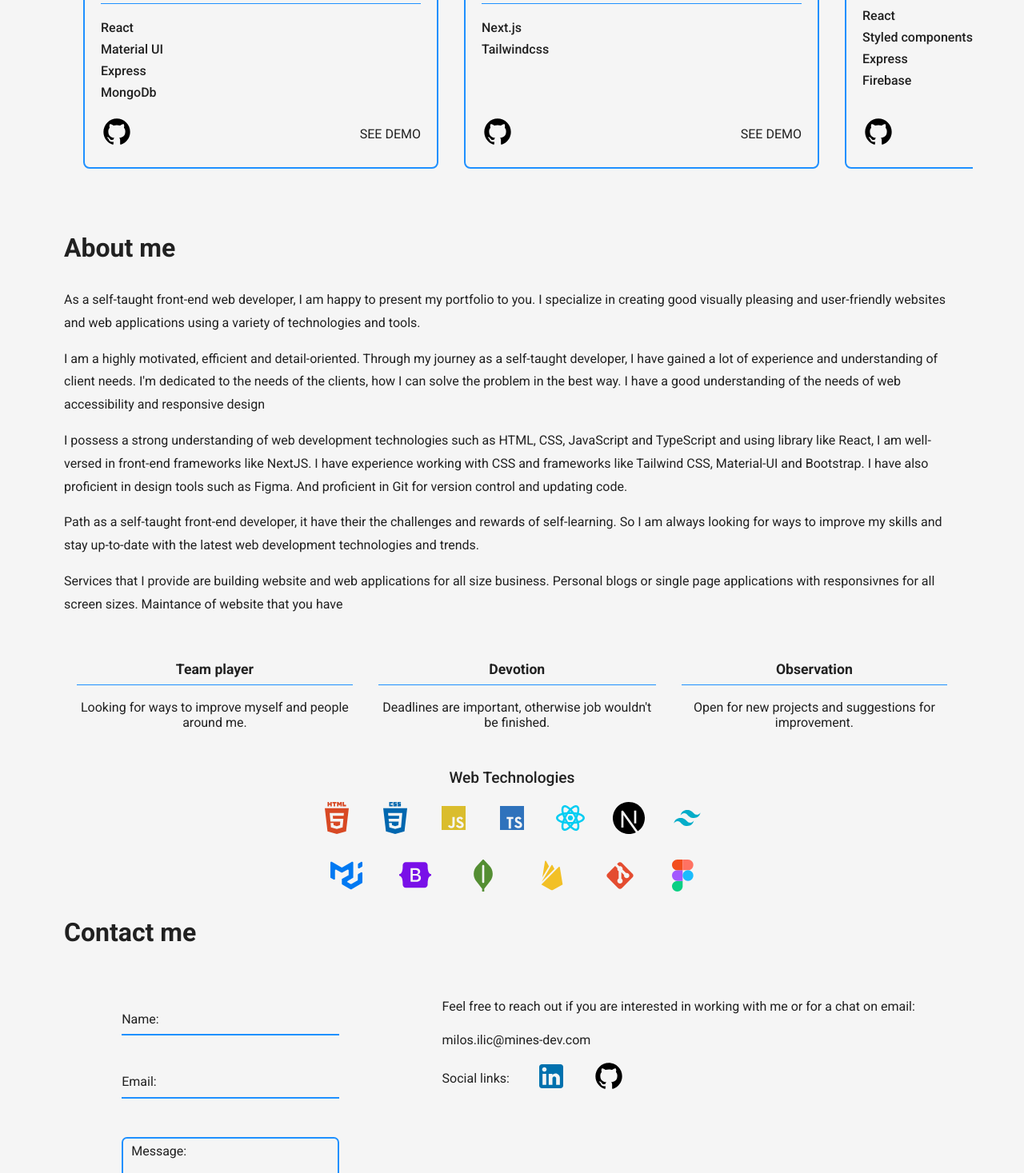
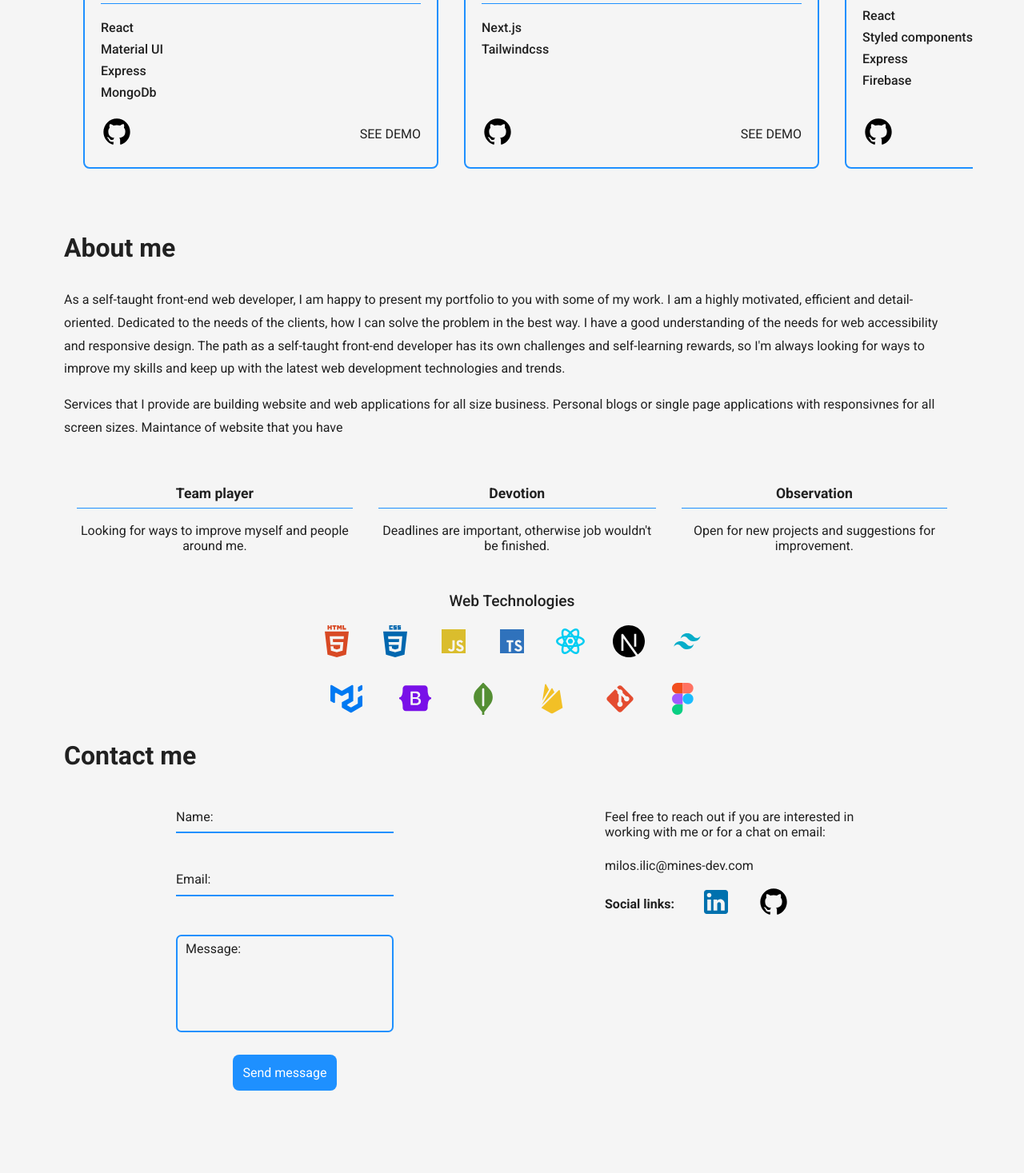
Before and after one commit to MilosIl/mines23, a React (Vite) app: page / in a window 1280 px wide. Shown: the part 1330-2797 px from the top of the page at 80% size. Built offline with nearby package versions, Linux system fonts and the light colour scheme; the HTML template or start-up script is replaced by a standard one.

Commit message:
navbar updated with logo

```diff
--- a/src/Components/About/About.tsx
+++ b/src/Components/About/About.tsx
@@ -1,19 +1,19 @@
-import './about.css';
-import Card from '../Card/Card';
+import "./about.css";
+import Card from "../Card/Card";
 
-import html from '../../assets/mdi_html.svg';
-import css from '../../assets/mdi_css.svg';
-import javascript from '../../assets/mdi_javascript.svg';
-import typescript from '../../assets/mdi_typescript.svg';
-import react from '../../assets/mdi_react.svg';
-import next from '../../assets/mdi_nextjs.svg';
-import tailwind from '../../assets/mdi_tailwind.svg';
-import mui from '../../assets/mdi_mui.svg';
-import bootstrap from '../../assets/mdi_bootstrap.svg';
-import mongodb from '../../assets/mdi_mongodb.svg';
-import firebase from '../../assets/mdi_firebase.svg';
-import git from '../../assets/mdi_git.svg';
-import figma from '../../assets/mdi_figma.svg';
+import html from "../../assets/mdi_html.svg";
+import css from "../../assets/mdi_css.svg";
+import javascript from "../../assets/mdi_javascript.svg";
+import typescript from "../../assets/mdi_typescript.svg";
+import react from "../../assets/mdi_react.svg";
+import next from "../../assets/mdi_nextjs.svg";
+import tailwind from "../../assets/mdi_tailwind.svg";
+import mui from "../../assets/mdi_mui.svg";
+import bootstrap from "../../assets/mdi_bootstrap.svg";
+import mongodb from "../../assets/mdi_mongodb.svg";
+import firebase from "../../assets/mdi_firebase.svg";
+import git from "../../assets/mdi_git.svg";
+import figma from "../../assets/mdi_figma.svg";
 
 const iconsGroup = [
   html,
@@ -38,30 +38,14 @@ const About: React.FC = () => {
       <div className="about-text">
         <p>
           As a self-taught front-end web developer, I am happy to present my
-          portfolio to you. I specialize in creating good visually pleasing and
-          user-friendly websites and web applications using a variety of
-          technologies and tools.
-        </p>
-        <p>
-          I am a highly motivated, efficient and detail-oriented. Through my
-          journey as a self-taught developer, I have gained a lot of experience
-          and understanding of client needs. I'm dedicated to the needs of the
-          clients, how I can solve the problem in the best way. I have a good
-          understanding of the needs of web accessibility and responsive design
-        </p>
-        <p>
-          I possess a strong understanding of web development technologies such
-          as HTML, CSS, JavaScript and TypeScript and using library like React,
-          I am well-versed in front-end frameworks like NextJS. I have
-          experience working with CSS and frameworks like Tailwind CSS,
-          Material-UI and Bootstrap. I have also proficient in design tools such
-          as Figma. And proficient in Git for version control and updating code.
-        </p>
-        <p>
-          Path as a self-taught front-end developer, it have their the
-          challenges and rewards of self-learning. So I am always looking for
-          ways to improve my skills and stay up-to-date with the latest web
-          development technologies and trends.
+          portfolio to you with some of my work. I am a highly motivated,
+          efficient and detail-oriented. Dedicated to the needs of the clients,
+          how I can solve the problem in the best way. I have a good
+          understanding of the needs for web accessibility and responsive
+          design. The path as a self-taught front-end developer has its own
+          challenges and self-learning rewards, so I'm always looking for ways
+          to improve my skills and keep up with the latest web development
+          technologies and trends.
         </p>
         <p>
           Services that I provide are building website and web applications for
--- a/src/Components/Contact/Contact.tsx
+++ b/src/Components/Contact/Contact.tsx
@@ -1,102 +1,19 @@
-import React, { FormEventHandler, useState } from "react";
 import './contact.css'
-import { z } from "zod";
 import linkedin from "../../assets/mdi_linkedin.svg";
 import github from "../../assets/mdi_github.svg";
-
-const formValidation = z.object({
-  name: z.string().min(1,{message:"Name is required"}),
-  email: z.string().min(1,{message:"Email is required"}).email({message:"Must be a valid email"}),
-  message: z.string().min(1,{message:"Message is required"}),
-});
-
-type FormDataProps = z.infer<typeof formValidation>
+import Form from '../Form/Form';
 
 const Contact: React.FC = () => {
-  const [formData, setFormData] = useState<FormDataProps>({
-    name: "",
-    email: "",
-    message: "",
-  });
-
   const handleCopy = (e: React.MouseEvent<HTMLElement>) => {
     navigator.clipboard.writeText("milos.ilic@mines-dev.com");
+  };
 
-  };
-  const handleChange = (
-    event: React.ChangeEvent<HTMLInputElement | HTMLTextAreaElement>
-  ) => {
-    const { name, value } = event.target;
-    setFormData({ ...formData, [name]: value });
-  };
-  const handleSubmit: FormEventHandler<HTMLFormElement> = async (event) => {
-    event.preventDefault();
-    try {
-      fetch("/send-email", {
-        method: "post",
-        headers: { "Content-Type": "application/json" },
-        body: JSON.stringify(formData),
-      });
-      alert("Email sent successfully");
-      setFormData({
-        name:"", email:"", message:""
-      })
-    } catch (err) {
-      alert(err);
-    }
-  };
   return (
-
     <section id="contact">
       <h2>Contact me</h2>
       <div className="contact-container">
-        <form className="form" onSubmit={handleSubmit} autoComplete="off" aria-label={'Contact form'}>
-          <div className="input-holder">
-            <input
-              id="name"
-              aria-label="Your name"
-              value={formData.name}
-              onChange={handleChange}
-              type="text"
-              name="name"
-              className="input"
-              required
-            />
-            <label htmlFor="name">Name:</label>
-          </div>
-          <div className="input-holder">
-            <input
-              id="email"
-              aria-label='Your email'
-              type="email"
-              name="email"
-              className="input"
-              value={formData.email}
-              onChange={handleChange}
-              required
-            />
-            <label className="label" htmlFor="email">
-              Email:
-            </label>
-          </div>
-          <div className="input-holder">
-            <textarea
-              id="message"
-              aria-label='Your message'
-              name="message"
-              value={formData.message}
-              onChange={handleChange}
-              required
-              rows={7}
-              className="textarea"
-            />
-            <label htmlFor="message">Message:</label>
-          </div>
-          <button aria-label='Send a message' className="btn btn-send" type="submit">
-            Send message
-          </button>
-        </form>
-        <div>
+        <Form/>
+        <div className="contact-info">
           <p>
             Feel free to reach out if you are interested in working with me or
             for a chat on email:
@@ -105,7 +22,7 @@ const Contact: React.FC = () => {
             milos.ilic@mines-dev.com
           </span>
           <div className="contact-icon">
-          <p>Social links:</p>
+          <h4>Social links:</h4>
             <a href="https://www.linkedin.com/in/milos-ilic-dev">
               <img src={linkedin} alt={linkedin} />
             </a>
--- a/src/Components/Contact/contact.css
+++ b/src/Components/Contact/contact.css
@@ -1,58 +1,14 @@
+#contact{
+  height:90vh;
+  margin-top:2em;
+}
 .contact-container {
   display: flex;
   justify-content: space-around;
-  padding-block:2em;
 }
-.input {
-  padding: 0.5em;
-  border: none;
-  border-bottom: 2px solid var(--primary-blue);
-  background-color: transparent;
-  outline: none;
-  color: var(--text-color);
-  width: 100%;
-}
-.input-holder {
-  width: 17em;
-  position: relative;
-}
-.input-holder label {
-  position: absolute;
-  top: 0;
-  left: 0;
-  transition: all 0.3s ease-in-out;
-}
-.input-holder textarea:focus + label,
-.input-holder textarea:valid + label,
-.input-holder input:focus + label,
-.input-holder input:valid + label {
-  top: -1em;
-}
-.input-holder textarea + label {
-  padding-top: 0.5em;
-  padding-left: 0.75em;
-}
-.input-holder textarea:focus + label,
-.input-holder textarea:valid + label {
-  top: -2em;
-  left: -0.7em;
-}
-.form {
-  display: flex;
-  flex-direction: column;
-  align-items: center;
-  gap: 3em;
-  padding: 1em;
-}
-.textarea {
-  padding: 0.5em;
-  width: 100%;
-  resize: none;
-  background: transparent;
-  outline: none;
-  border: 2px solid var(--primary-blue);
-  color: var(--text-color);
-  border-radius: var(--border-radius);
+.contact-info{
+  max-width:clamp(10em,20em,30em);
+  margin-top:1em;
 }
 .contact-email {
   display: inline-block;
@@ -69,7 +25,6 @@
 .contact-email::before {
   content: "";
 }
-
 .contact-email:hover::before {
   content: "Click to copy";
   position: absolute;
@@ -91,8 +46,13 @@
 }
 
 @media (max-width:786px){
+  #contact{
+    margin-top:4em;
+  }
   .contact-container {
     padding-block:0.5em;
     flex-direction: column;
+    justify-content:flex-start;
+    height:80vh;
   }
 }
--- /dev/null
+++ b/src/Components/Form/Form.tsx
@@ -0,0 +1,90 @@
+import { FormEventHandler, useState } from 'react'
+import { z } from "zod";
+import './form.css'
+const Form = () => {
+  const formValidation = z.object({
+    name: z.string().min(1,{message:"Name is required"}),
+    email: z.string().min(1,{message:"Email is required"}).email({message:"Must be a valid email"}),
+    message: z.string().min(1,{message:"Message is required"}),
+  });
+
+  type FormDataProps = z.infer<typeof formValidation>
+
+  const [formData, setFormData] = useState<FormDataProps>({
+    name: "",
+    email: "",
+    message: "",
+  });
+  const handleChange = (
+    event: React.ChangeEvent<HTMLInputElement | HTMLTextAreaElement>
+  ) => {
+    const { name, value } = event.target;
+    setFormData({ ...formData, [name]: value });
+  };
+  const handleSubmit: FormEventHandler<HTMLFormElement> = async (event) => {
+    event.preventDefault();
+    try {
+      fetch("/send-email", {
+        method: "post",
+        headers: { "Content-Type": "application/json" },
+        body: JSON.stringify(formData),
+      });
+      alert("Email sent successfully");
+      setFormData({
+        name:"", email:"", message:""
+      })
+    } catch (err) {
+      alert(err);
+    }
+  };
+  return (
+    <form className="form" onSubmit={handleSubmit} autoComplete="off" aria-label={'Contact form'}>
+    <div className="input-holder">
+      <input
+        id="name"
+        aria-label="Your name"
+        value={formData.name}
+        onChange={handleChange}
+        type="text"
+        name="name"
+        className="input"
+        required
+      />
+      <label htmlFor="name">Name:</label>
+    </div>
+    <div className="input-holder">
+      <input
+        id="email"
+        aria-label='Your email'
+        type="email"
+        name="email"
+        className="input"
+        value={formData.email}
+        onChange={handleChange}
+        required
+      />
+      <label className="label" htmlFor="email">
+        Email:
+      </label>
+    </div>
+    <div className="input-holder">
+      <textarea
+        id="message"
+        aria-label='Your message'
+        name="message"
+        value={formData.message}
+        onChange={handleChange}
+        required
+        rows={7}
+        className="textarea"
+      />
+      <label htmlFor="message">Message:</label>
+    </div>
+    <button aria-label='Send a message' className="btn btn-send" type="submit">
+      Send message
+    </button>
+  </form>
+  )
+}
+
+export default Form
--- /dev/null
+++ b/src/Components/Form/form.css
@@ -0,0 +1,51 @@
+.input {
+  padding: 0.5em;
+  border: none;
+  border-bottom: 2px solid var(--primary-blue);
+  background-color: transparent;
+  outline: none;
+  color: var(--text-color);
+  width: 100%;
+}
+.input-holder {
+  width: 17em;
+  position: relative;
+}
+.input-holder label {
+  position: absolute;
+  top: 0;
+  left: 0;
+  transition: all 0.3s ease-in-out;
+}
+.input-holder textarea:focus + label,
+.input-holder textarea:valid + label,
+.input-holder input:focus + label,
+.input-holder input:valid + label {
+  top: -1em;
+}
+.input-holder textarea + label {
+  padding-top: 0.5em;
+  padding-left: 0.75em;
+}
+.input-holder textarea:focus + label,
+.input-holder textarea:valid + label {
+  top: -2em;
+  left: -0.7em;
+}
+.form {
+  display: flex;
+  flex-direction: column;
+  align-items: center;
+  gap: 3em;
+  padding: 1em;
+}
+.textarea {
+  padding: 0.5em;
+  width: 100%;
+  resize: none;
+  background: transparent;
+  outline: none;
+  border: 2px solid var(--primary-blue);
+  color: var(--text-color);
+  border-radius: var(--border-radius);
+}
--- a/src/Components/Hero/hero.css
+++ b/src/Components/Hero/hero.css
@@ -43,6 +43,8 @@
   background: var(--primary-blue);
 }
 .blinking-cursor::after {
+  position:relative;
+  z-index:-1;
   content: "|";
   animation: blink 700ms step-start infinite;
 }
--- a/src/Hooks/useBlinkEffect.ts
+++ b/src/Hooks/useBlinkEffect.ts
@@ -1,6 +1,6 @@
 import { useEffect, useState } from "react";
 
-export enum Phase {
+enum Phase {
   Typing,
   Pausing,
   Deleting,
@@ -44,7 +44,7 @@ const useBlinkEffect = (
           setPhase(Phase.Typing);
           return;
         }
-        if(selectedTitle === 3){
+        if(selectedTitle === jobTitles.length-1){
           setPhase(Phase.Pausing)
         }
         const nextRemaining = jobTitles[selectedTitle].slice(
```
Also changed, not shown: src/Layout/Navbar/Navbar.tsx (+6 -4 lines), src/Layout/Navbar/navbar.css (+18 -4 lines).
